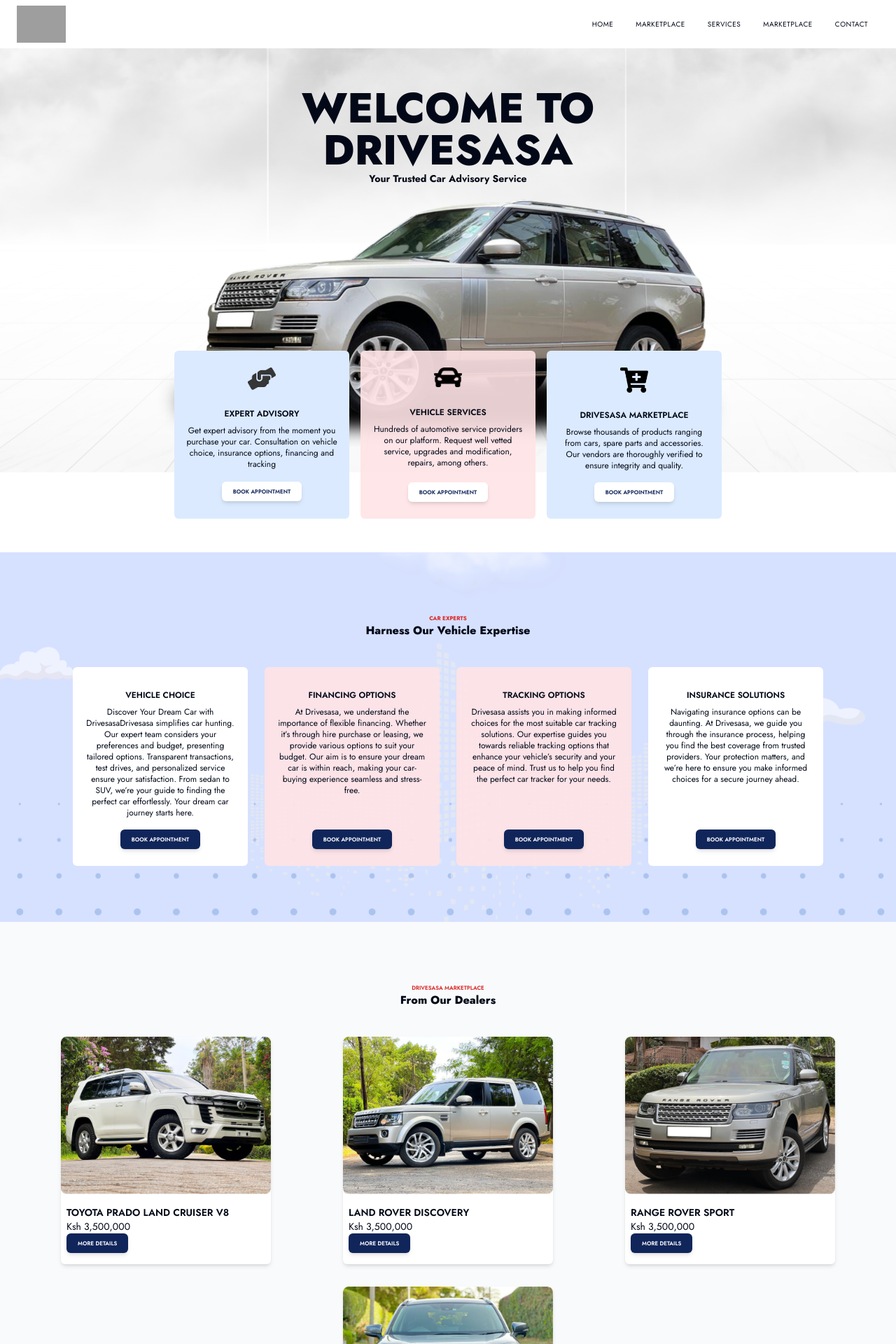
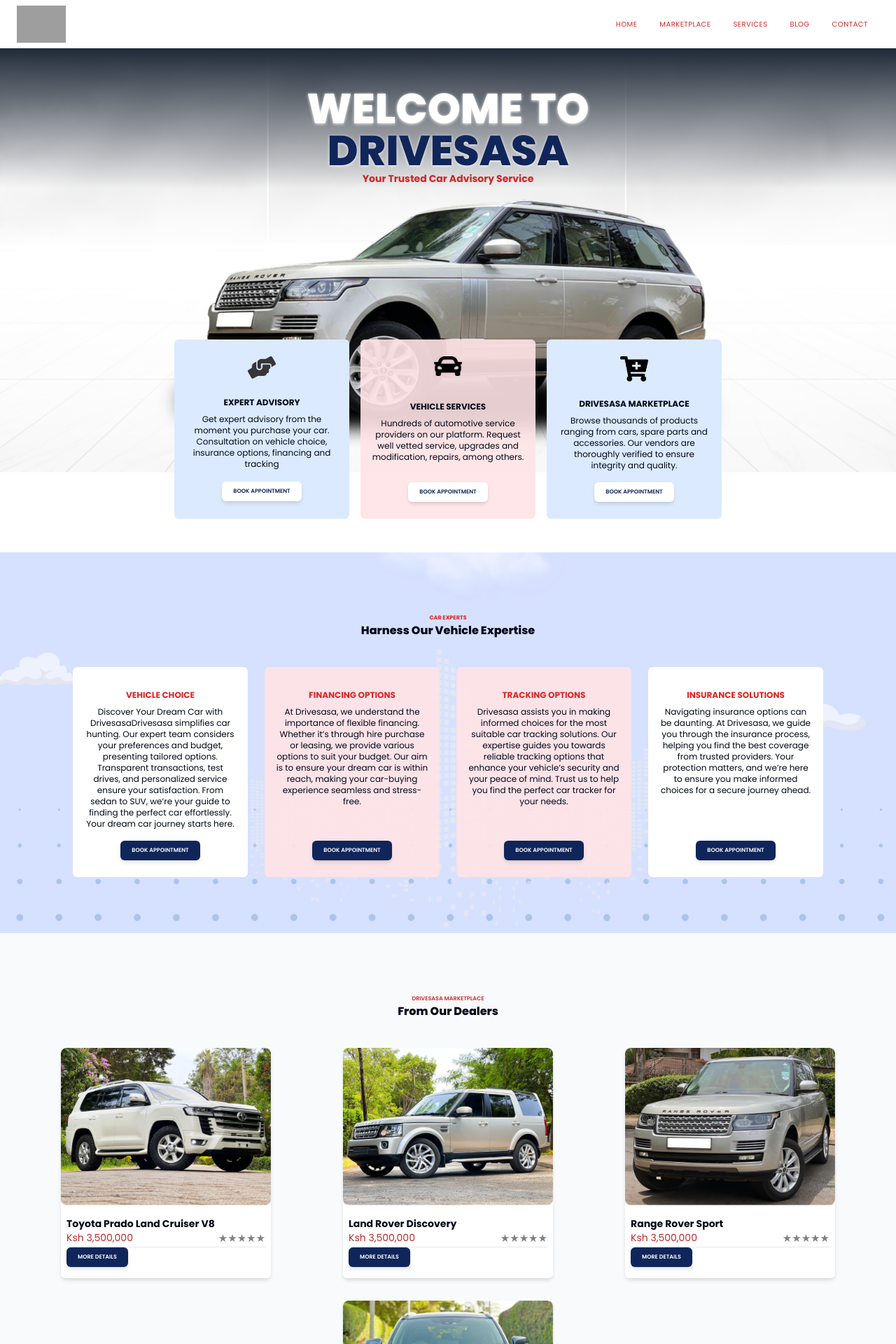
Before and after one commit to holabayor/drivesasa, a Next.js app: page / in a window 1280 px wide. Shown: the top 1920 px of the page at 70% size. Built offline with nearby package versions, Linux system fonts and the light colour scheme; grey boxes are pictures that could not be loaded.

Commit message:
font update and stars components

```diff
--- a/app/constants/index.ts
+++ b/app/constants/index.ts
@@ -18,8 +18,8 @@
   },
   {
     id: 4,
-    name: 'marketplace',
-    link: '/marketplace',
+    name: 'blog',
+    link: '/blog',
   },
   {
     id: 5,
@@ -114,22 +114,34 @@
   {
     id: 1,
     name: 'Quality Auto Repair Services',
+    text: "John's Auto Garage",
     image: '/images/service1.png',
+    rating: 4,
+    count: 12,
   },
   {
     id: 2,
     name: 'Speed Governor Installation',
+    text: 'DXQ Auto Services',
     image: '/images/service2.png',
+    rating: 5,
+    count: 3,
   },
   {
     id: 3,
     name: 'Epic Car Seat Covers',
+    text: 'Car Seat Covers Kenya',
     image: '/images/service3.png',
+    rating: 4,
+    count: 7,
   },
   {
     id: 4,
     name: 'Custom Mods And Body Work',
+    text: 'Ridgeways Auto Services',
     image: '/images/service4.png',
+    rating: 5,
+    count: 9,
   },
 ];
 
--- a/app/globals.css
+++ b/app/globals.css
@@ -90,13 +90,16 @@
     @apply bg-gradient-to-b from-gray-600 to-white to-80%;
   }
   .nav-link {
-    @apply uppercase text-[10px] px-4 py-3 tracking-wider hover:bg-blue-100 hover:underline transition-all duration-300 ease-in cursor-pointer;
+    @apply uppercase text-red-600 text-[10px] px-4 py-3 tracking-wider hover:bg-blue-100 cursor-pointer;
+  }
+  .underline-link {
+    @apply relative after:bg-black after:absolute after:h-1 after:w-0 after:bottom-0 after:left-0 hover:after:w-full after:transition-all after:duration-300;
   }
   .hero-bg {
-    @apply w-full z-10  bg-[url('/images/header.png')] bg-cover bg-center;
+    @apply w-full z-10 relative bg-[url('/images/header.png')] bg-cover bg-center bg-no-repeat;
   }
   .after {
-    @apply before:content-['']  before:inset-0 before:bg-gradient-to-b before:from-gray-600 before:to-white before:to-40% before:opacity-10 before:z-[-5];
+    @apply before:absolute before:content-[''] before:max-h-[25vh] before:inset-0 before:bg-gradient-to-b before:from-gray-800;
   }
   .advisory-bg {
     @apply w-full bg-[url('/images/advisory.png')] bg-cover bg-center;
--- a/app/layout.tsx
+++ b/app/layout.tsx
@@ -1,10 +1,13 @@
 import Navbar from '@/components/Navbar';
 import './globals.css';
 import type { Metadata } from 'next';
-import { Jost } from 'next/font/google';
+import { Poppins } from 'next/font/google';
 import Footer from '@/components/Footer';
 
-const jost = Jost({ subsets: ['latin'] });
+const poppins = Poppins({
+  subsets: ['latin'],
+  weight: ['400', '100', '200', '300', '500', '600', '700', '800', '900'],
+});
 
 export const metadata: Metadata = {
   title: 'Create Next App',
@@ -18,7 +21,7 @@
 }) {
   return (
     <html lang="en">
-      <body className={jost.className}>
+      <body className={poppins.className}>
         <Navbar />
         {children}
         <Footer />
--- a/components/CTACard.tsx
+++ b/components/CTACard.tsx
@@ -30,7 +30,13 @@
       )}
 
       <div className="flex flex-col items-center">
-        <h4 className="uppercase font-semibold text-xs py-2">{heading}</h4>
+        <h4
+          className={`uppercase font-bold text-xs py-2 ${
+            icon ? '' : 'text-red-600'
+          }`}
+        >
+          {heading}
+        </h4>
         <p className="text-xs text-center">{text}</p>
       </div>
       <Button label="book appointment" white={white} />
--- a/components/Hero.tsx
+++ b/components/Hero.tsx
@@ -1,17 +1,17 @@
 import React from 'react';
-import CTA from './CTA';
 import { heroCards } from '@/app/constants';
 import CTACard from './CTACard';
 
 const Hero = () => {
   return (
     <section className="max-width hero-bg flex flex-col items-center justify-between md:min-h-[90vh] py-2 md:py-6">
-      <div className="flex flex-col items-center py-8">
-        <h1 className="text-4xl md:text-6xl font-bold md:font-extrabold text-center uppercase">
-          welcome to <br />
-          drivesasa
+      <div className="after flex flex-col items-center py-8">
+        <h1 className="text-4xl md:text-6xl font-bold md:font-extrabold text-center drop-shadow-[0_1px_2px_rgba(255,255,255,90%)] uppercase z-40">
+          <span className="text-white">welcome to</span>
+          <br />
+          <span className="text-[#10255A]">drivesasa</span>
         </h1>
-        <p className="text-sm font-semibold md:font-bold">
+        <p className="text-sm text-red-600 font-semibold md:font-bold">
           Your Trusted Car Advisory Service
         </p>
       </div>
--- a/components/Navbar.tsx
+++ b/components/Navbar.tsx
@@ -14,7 +14,7 @@
       <Image src="/logo.png" alt="logo" width={70} height={70} />
       <ul className="hidden sm:flex list-none">
         {navLinks.map((nav, index) => (
-          <li key={index} className="nav-link">
+          <li key={index} className="nav-link underline-link">
             <Link href={nav.link}>{nav.name}</Link>
           </li>
         ))}
--- a/components/ProductCard.tsx
+++ b/components/ProductCard.tsx
@@ -2,12 +2,15 @@
 
 import Image, { StaticImageData } from 'next/image';
 import Button from './Button';
+import ReactStars from 'react-stars';
 
 interface ProductCardProps {
   name: string;
   price?: string;
   image: string;
   icons?: string[];
+  rating: number;
+  text?: string;
 }
 
 export default function ProductCard({
@@ -15,6 +18,8 @@
   price,
   image,
   icons,
+  rating,
+  text,
 }: ProductCardProps) {
   return (
     <div
@@ -28,9 +33,12 @@
         className="object-contain"
       />
 
-      <div className="flex flex-col items-start px-2">
-        <h4 className="uppercase font-semibold text-xs sm:text-sm">{name}</h4>
-        <p className="text-sm text-center">{price}</p>
+      <div className="w-full flex flex-col items-start px-2">
+        <h4 className="font-bold text-xs sm:text-sm">{name}</h4>
+        <div className="w-full flex justify-between border-b">
+          <p className="text-sm text-center text-[#BC2A2B]">{price || text}</p>
+          <ReactStars value={rating} />
+        </div>
         {icons && (
           <div>
             <Image
--- a/components/Services.tsx
+++ b/components/Services.tsx
@@ -13,7 +13,13 @@
       </div>
       <div className="flex flex-wrap justify-evenly gap-4 md:gap-8 py-4">
         {services.map((product, index) => (
-          <ProductCard key={index} name={product.name} image={product.image} />
+          <ProductCard
+            key={index}
+            name={product.name}
+            image={product.image}
+            text={product.text}
+            rating={product.rating}
+          />
         ))}
       </div>
     </section>
--- a/components/Testimonials.tsx
+++ b/components/Testimonials.tsx
@@ -14,7 +14,7 @@
           </p>
           <h2 className="font-extrabold">Join Our Happy Clients</h2>
         </div>
-        <Marquee speed={35} pauseOnHover={true} autoFill={true}>
+        <Marquee speed={35} pauseOnClick={true} autoFill={true}>
           {testimonials.map((card, index) => (
             <TestimonialCard
               key={index}
--- a/package.json
+++ b/package.json
@@ -12,6 +12,7 @@
     "@types/node": "20.5.3",
     "@types/react": "18.2.21",
     "@types/react-dom": "18.2.7",
+    "@types/react-stars": "^2.2.1",
     "autoprefixer": "10.4.15",
     "class-variance-authority": "^0.7.0",
     "clsx": "^2.0.0",
@@ -23,6 +24,7 @@
     "react": "18.2.0",
     "react-dom": "18.2.0",
     "react-fast-marquee": "^1.6.0",
+    "react-stars": "^2.2.5",
     "tailwind-merge": "^1.14.0",
     "tailwindcss": "3.3.3",
     "tailwindcss-animate": "^1.0.6",
```
Also changed, not shown: 1 other file (tests, documents, lock files or other folders).
